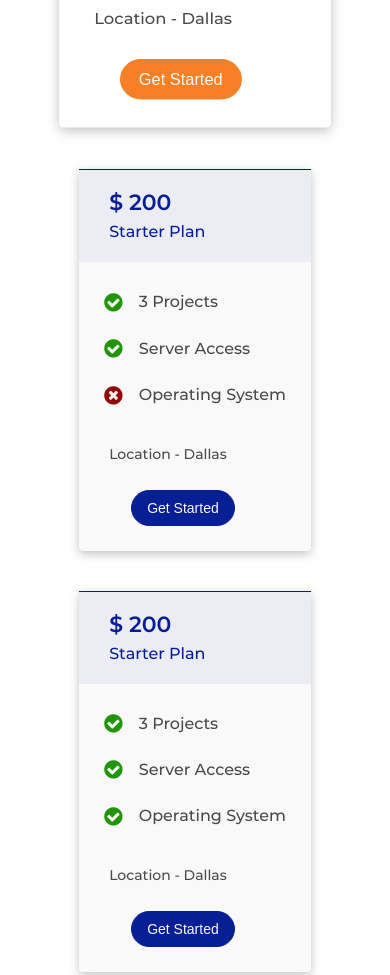
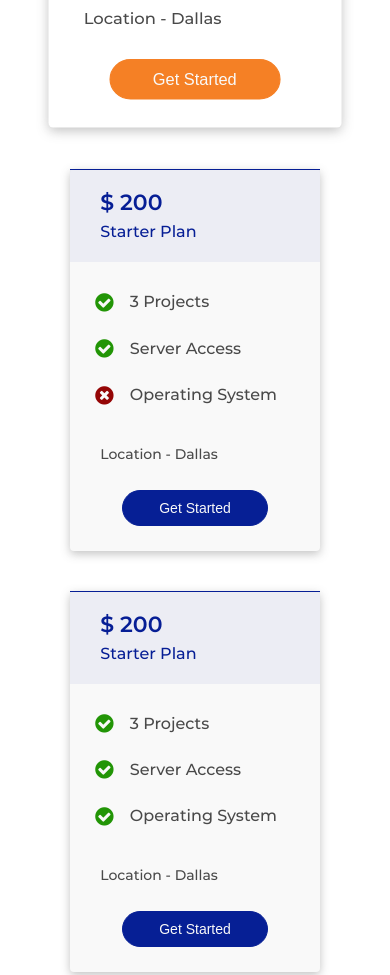
Before and after one commit to JayeshNeosoftTech/VMX_SCSS_Changes, a plain HTML site: page index.html in a window 390 px wide. Shown: the part 4514-5489 px from the top of the page. Drawn offline with nearby package versions, Linux system fonts and the light colour scheme.

Commit message:
Adding files with index file changes

```diff
--- a/scss/pages/_plans.scss
+++ b/scss/pages/_plans.scss
@@ -149,9 +149,6 @@
                     padding: 9px 36px;
                     margin: 28px 52px 25px;
                 }
-                 @include breakpoint(mobile-l) {
-                    padding: 9px 15px;
-                }
             }
             &.active_plan{
                 background-color: #FFFFFF;
```
Also changed, not shown: css/style.css, 1 other file.
